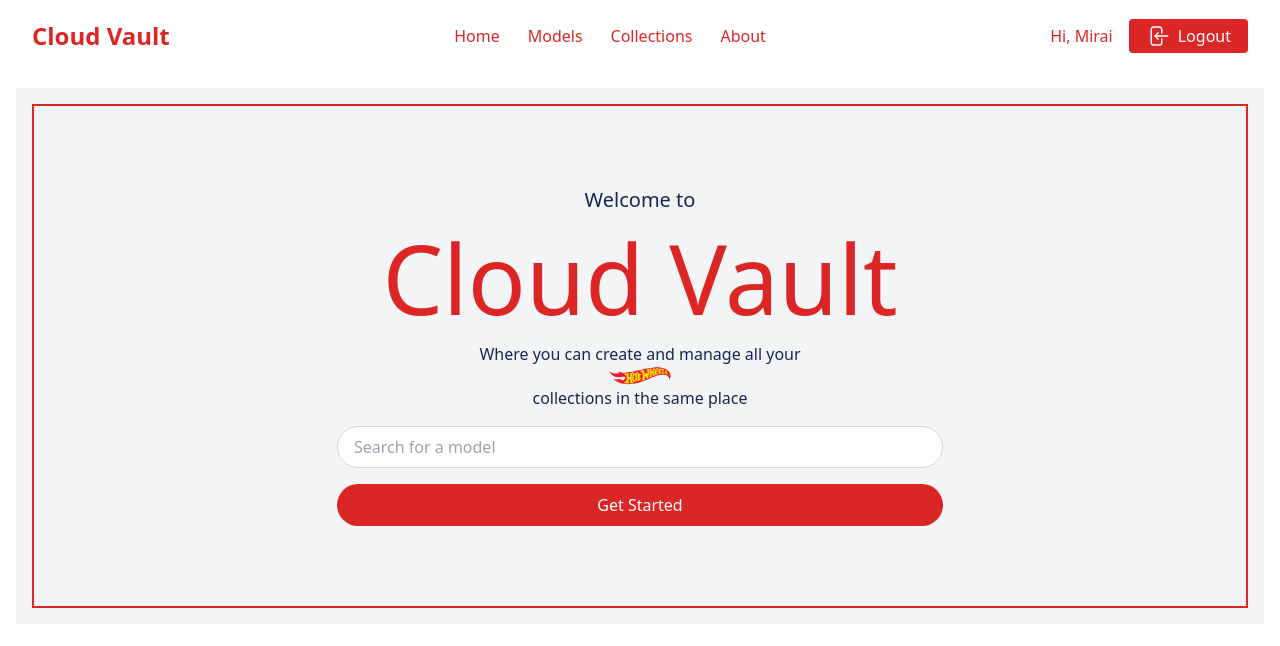
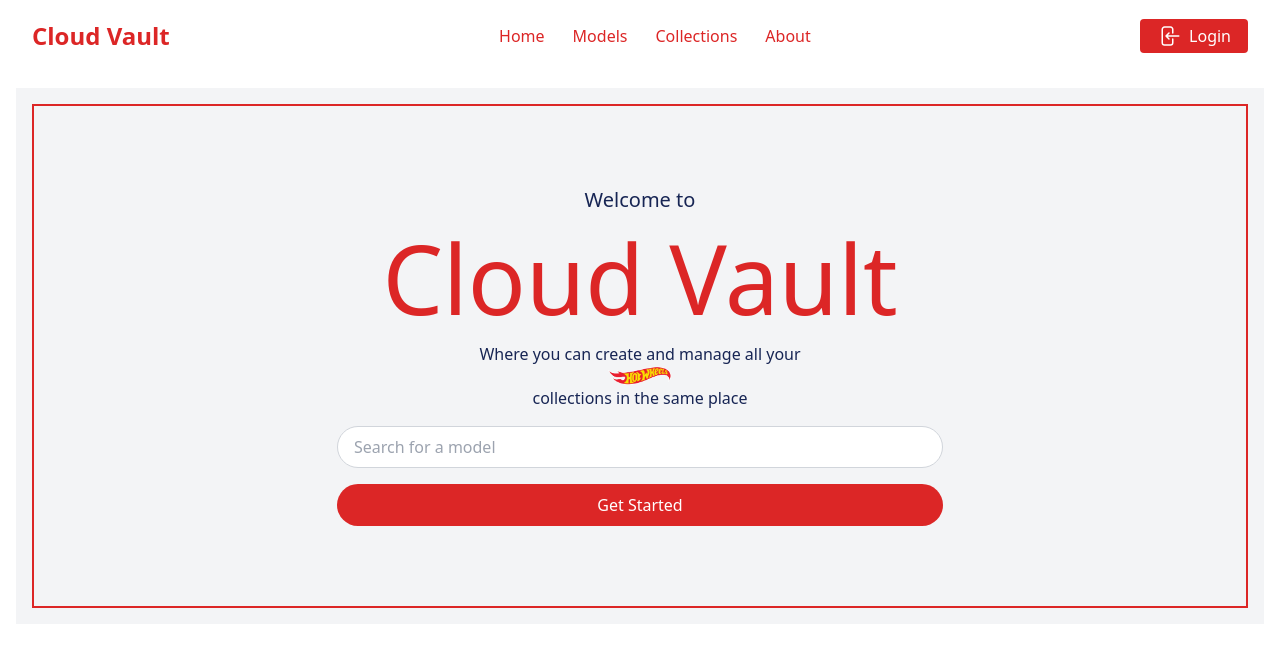
Before and after one commit to AngelRomero5/hotwheels-collector-app, a React (Create React App) app: page / in a window 1280 px wide. Shown: the top 646 px of the page. Built offline with nearby package versions, Linux system fonts and the light colour scheme.

Commit message:
Fixed issue with carCard and NewFormCard, changed styles on navbar

```diff
--- a/src/Home/CarModels/index.jsx
+++ b/src/Home/CarModels/index.jsx
@@ -191,22 +191,22 @@ export default function Models(){
                 <div className="grid grid-cols-1 md:grid-cols-2 lg:grid-cols-4 gap-4">
                     {models.map((model) => (
                         <div key={model.id} className='p-2 bg-white rounded-lg shadow-md w-full'>
-                            <div className=" rounded-lg border border-red-600 text-center overflow-hidden">
+                            <div className="rounded-lg border border-red-600 text-center overflow-hidden">
                                 <div className='px-6 py-4'>
-                                    <img src={model.image} alt={model.name} className="w-full h-100 object-cover rounded-t-lg"/>
+                                    <img src={model.image} alt={model.name} className="w-full h-100 object-cover rounded-lg transition-transform duration-400 hover:scale-105"/>
                                     <p className='text-red-600 text-sm mt-2'>Series: {model.description}</p>
                                     <h1 className='text-gray-800 text-2xl hover:underline cursor-pointer mt-1'>{model.name}</h1>
                                     <p className='text-gray-500 text-sm mt-2'>Price: {model.price}</p>
                                 </div>
-                                <div className='border-t border-gray-200 flex flex-row justify-between py-2'>
-                                    <button onClick={handleViewModalClick} className='bg-white text-red-600 w-1/2 py-1 rounded hover:text-red-800 transition duration-300 flex items-center justify-center'>
+                                <div className='bg-red-600 border-t border-gray-200 flex flex-row py-2'>
+                                    <button onClick={handleViewModalClick} className='text-white w-1/2 py-1 rounded hover:text-black transition duration-300 flex items-center justify-center'>
                                         <span className="mr-2">View</span>
                                         <svg xmlns="http://www.w3.org/2000/svg" viewBox="0 0 20 20" fill="currentColor" className="w-5 h-5">
                                             <path d="M10 12.5a2.5 2.5 0 1 0 0-5 2.5 2.5 0 0 0 0 5Z" />
                                             <path fillRule="evenodd" d="M.664 10.59a1.651 1.651 0 0 1 0-1.186A10.004 10.004 0 0 1 10 3c4.257 0 7.893 2.66 9.336 6.41.147.381.146.804 0 1.186A10.004 10.004 0 0 1 10 17c-4.257 0-7.893-2.66-9.336-6.41ZM14 10a4 4 0 1 1-8 0 4 4 0 0 1 8 0Z" clipRule="evenodd" />
                                         </svg>
                                     </button>
-                                    <button className='bg-white text-green-600 w-1/2 py-1 rounded hover:text-green-400 transition duration-300 flex items-center justify-center'>
+                                    <button className='text-white w-1/2 py-1 rounded hover:text-black transition duration-300 flex items-center justify-center'>
                                         <span className="mr-2">Add</span>
                                         <svg xmlns="http://www.w3.org/2000/svg" viewBox="0 0 20 20" fill="currentColor" className="size-5">
                                             <path fillRule="evenodd" d="M10 18a8 8 0 1 0 0-16 8 8 0 0 0 0 16Zm.75-11.25a.75.75 0 0 0-1.5 0v2.5h-2.5a.75.75 0 0 0 0 1.5h2.5v2.5a.75.75 0 0 0 1.5 0v-2.5h2.5a.75.75 0 0 0 0-1.5h-2.5v-2.5Z" clipRule="evenodd" />
@@ -219,10 +219,8 @@ export default function Models(){
                 </div>
             </div>
         </section>
-        {/* Fix this buttons: */}
-        <CarCard isVisible={isViewModalVisible}/>
+        <CarCard isVisible={isViewModalVisible} onClose={handleViewModalClick}/>
         <NewCarForm isVisible={isCreateModalVisible} onClose={handleCreateButtonClick}/>
-
         </>
     );
 }
--- a/src/Home/Components/NavBar.jsx
+++ b/src/Home/Components/NavBar.jsx
@@ -3,7 +3,7 @@ import { useNavigate } from "react-router-dom";
 // import { useAuth } from './AuthProvider';
 
 export default function NavBar() {
-    const isAuthenticated = true; // Replace with actual authentication logic
+    const isAuthenticated = false; // Replace with actual authentication logic
     const navigate = useNavigate();
     // const { isAuthenticated, login, logout };
     const username = "Mirai"; // Replace with actual username logic
@@ -18,32 +18,19 @@ export default function NavBar() {
                 <h1 className="text-2xl font-bold cursor-pointer" onClick={() => handleNavigation("/")}>Cloud Vault</h1>
             </div>
             <ul className="flex space-x-3">
-                <li onClick={() => handleNavigation("/")} className="inline p-2 hover:bg-gray-100 rounded cursor-pointer" id="Home">Home</li>
-                <li onClick={() => handleNavigation("/Models")} className="inline p-2 hover:bg-gray-100 rounded cursor-pointer" id="NewCar">Models</li>
-                <li onClick={() => handleNavigation("/Collections")} className="inline p-2 hover:bg-gray-100 rounded cursor-pointer" id="Collections">Collections</li>
-                <li onClick={() => handleNavigation("/About")} className="inline p-2 hover:bg-gray-100 rounded cursor-pointer" id="About">About</li>
+                <li onClick={() => handleNavigation("/")} className="inline p-2 hover:text-black rounded cursor-pointer transition duration-300" id="Home">Home</li>
+                <li onClick={() => handleNavigation("/Models")} className="inline p-2 hover:text-black rounded cursor-pointer transition duration-300" id="NewCar">Models</li>
+                <li onClick={() => handleNavigation("/Collections")} className="inline p-2 hover:text-black rounded cursor-pointer transition duration-300" id="Collections">Collections</li>
+                <li onClick={() => handleNavigation("/About")} className="inline p-2 hover:text-black rounded cursor-pointer transition duration-300" id="About">About</li>
             </ul>
             <div className={`flex items-center ${isAuthenticated ? 'space-x-4' : 'space-x-3'}`}>
-                {isAuthenticated ? (
-                    <>
-                        <p className="hidden sm:block">Hi, {username}</p>
-                        <button onClick={() => handleNavigation("/login")} className="bg-red-600 text-white px-4 py-1 border border-transparent rounded hover:bg-white hover:text-red-600 hover:border hover:border-red-600 box-border flex items-center space-x-2">
-                        <svg xmlns="http://www.w3.org/2000/svg" fill="none" viewBox="0 0 24 24" strokeWidth={1.5} stroke="currentColor" className="size-6">
-                        <path strokeLinecap="round" strokeLinejoin="round" d="M15.75 9V5.25A2.25 2.25 0 0 0 13.5 3h-6a2.25 2.25 0 0 0-2.25 2.25v13.5A2.25 2.25 0 0 0 7.5 21h6a2.25 2.25 0 0 0 2.25-2.25V15M12 9l-3 3m0 0 3 3m-3-3h12.75" />
-                        </svg>
-                            <span>Logout</span>
-                        </button>
-                    </>
-                ) : (
-                    <>
-                    <button onClick={() => handleNavigation("/login")} className="bg-red-600 text-white px-4 py-1 border border-transparent rounded hover:bg-white hover:text-red-600 hover:border hover:border-red-600 box-border flex items-center space-x-2">
-                        <svg xmlns="http://www.w3.org/2000/svg" fill="none" viewBox="0 0 24 24" strokeWidth={1.5} stroke="currentColor" className="size-6">
-                        <path strokeLinecap="round" strokeLinejoin="round" d="M15.75 9V5.25A2.25 2.25 0 0 0 13.5 3h-6a2.25 2.25 0 0 0-2.25 2.25v13.5A2.25 2.25 0 0 0 7.5 21h6a2.25 2.25 0 0 0 2.25-2.25V15M12 9l-3 3m0 0 3 3m-3-3h12.75" />
-                        </svg>
-                        <span>Login</span>
-                    </button>
-                    </>
-                )}
+                {isAuthenticated ? <p className="hidden sm:block">Hi, {username}</p> :<></>}
+                <button onClick={() => handleNavigation("/login")} className="bg-red-600 text-white px-4 py-1 border border-transparent rounded hover:bg-white hover:text-red-600 hover:border hover:border-red-600 box-border flex items-center space-x-2 transition duration-300">
+                    <svg xmlns="http://www.w3.org/2000/svg" fill="none" viewBox="0 0 24 24" strokeWidth={1.5} stroke="currentColor" className="size-6">
+                    <path strokeLinecap="round" strokeLinejoin="round" d="M15.75 9V5.25A2.25 2.25 0 0 0 13.5 3h-6a2.25 2.25 0 0 0-2.25 2.25v13.5A2.25 2.25 0 0 0 7.5 21h6a2.25 2.25 0 0 0 2.25-2.25V15M12 9l-3 3m0 0 3 3m-3-3h12.75" />
+                    </svg>
+                    {isAuthenticated ? <span>Logout</span> : <span>Login</span>}
+                </button>
             </div>
         </div>
     );
```
